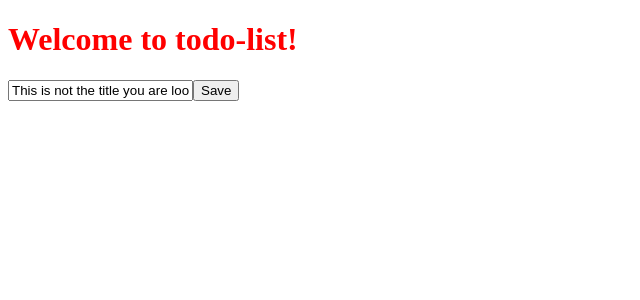
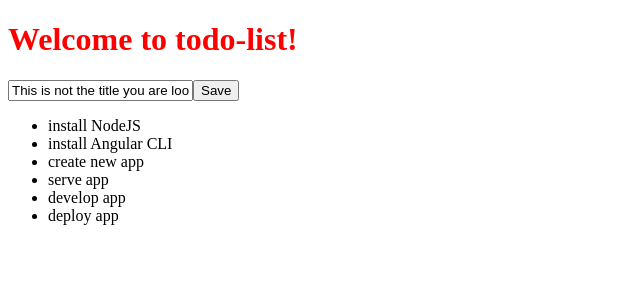
Before and after one commit to eleonorarocchi/ng-girls-todo-list, an Angular app: page / in a window 1280 px wide. Shown: the top 300 px of the page, without its empty margins (0-640 px from the left). Built offline with nearby package versions, Linux system fonts and the light colour scheme.

Commit message:
aggiunta lista

```diff
--- a/src/app/app.component.html
+++ b/src/app/app.component.html
@@ -1 +1,9 @@
-<span>{{ title }} app is running!</span>
+<h1>
+  Welcome to {{ title }}!
+</h1>
+<app-input-button-unit></app-input-button-unit>
+<ul>
+  <li *ngFor="let todoItem of todoList">
+    {{ todoItem.title }}
+  </li>
+</ul>
--- a/src/app/app.component.ts
+++ b/src/app/app.component.ts
@@ -2,14 +2,17 @@
 
 @Component({
   selector: 'app-root',
-  template: `
-    <h1>
-      Welcome to {{ title }}!
-    </h1>
-    <app-input-button-unit></app-input-button-unit>
-  `,
+  templateUrl: './app.component.html',
   styleUrls: ['./app.component.scss']
 })
 export class AppComponent {
   title = 'todo-list';
+  todoList = [
+    {title: 'install NodeJS'},
+    {title: 'install Angular CLI'},
+    {title: 'create new app'},
+    {title: 'serve app'},
+    {title: 'develop app'},
+    {title: 'deploy app'},
+  ];
 }
```
